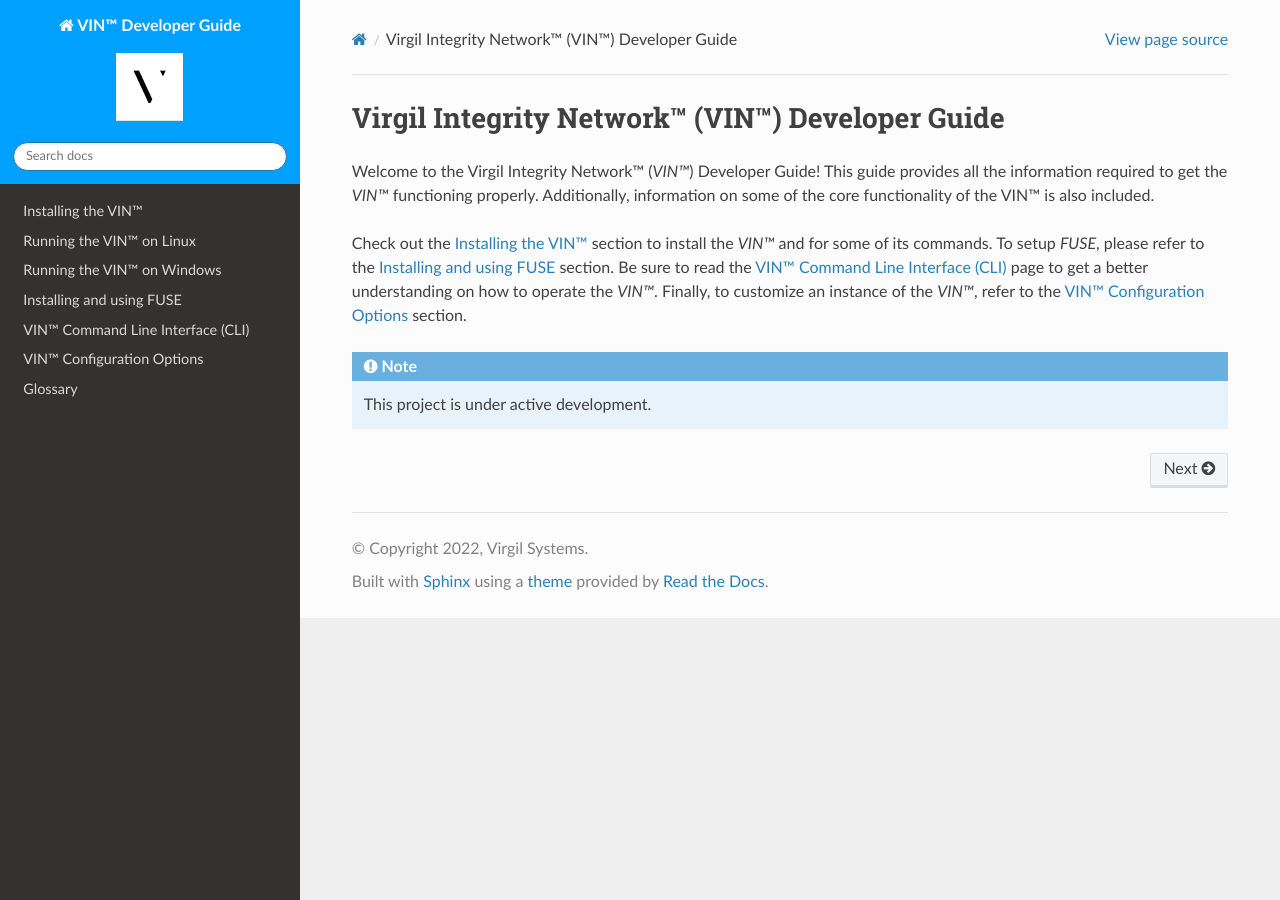
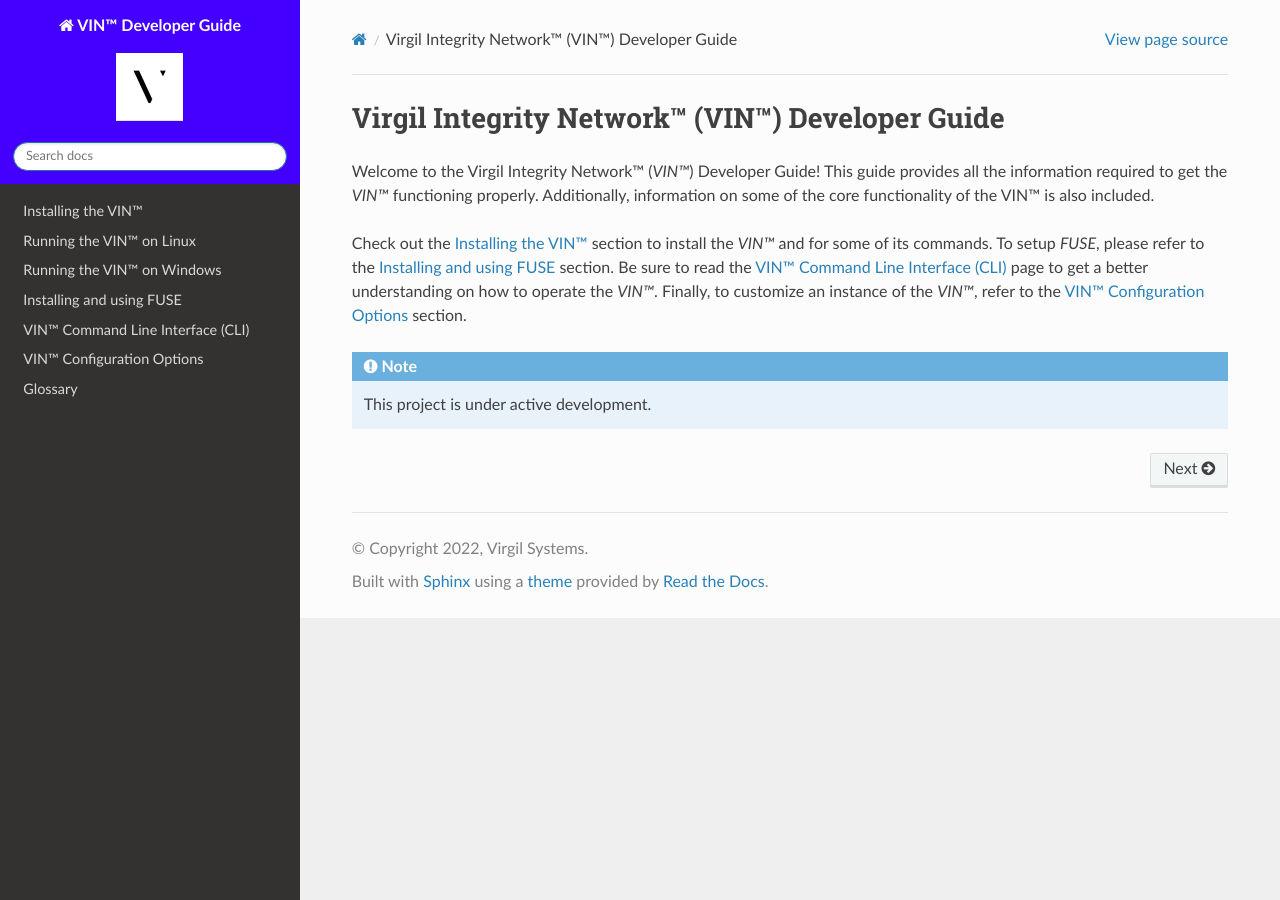
Before and after one commit to Market-Insight-Solutions-LLC/vin-developer-guide, a Sphinx documentation site: the page built from docs/source/index.rst, in a window 1280 px wide. Built offline with Sphinx 7.4.7 and the Read the Docs theme 2.0.0, drawn with Linux system fonts in a browser that asks for light colours.

Commit message:
Changed color of sidebar

```diff
--- a/docs/source/_templates/layout.html
+++ b/docs/source/_templates/layout.html
@@ -4,7 +4,7 @@
   <style>
     /* Sidebar header (and topbar for mobile) */
     .wy-side-nav-search, .wy-nav-top {
-      background: #00A0FF;
+      background: #4400ff;
     }
     /* Sidebar */
     /*.wy-nav-side {
```
